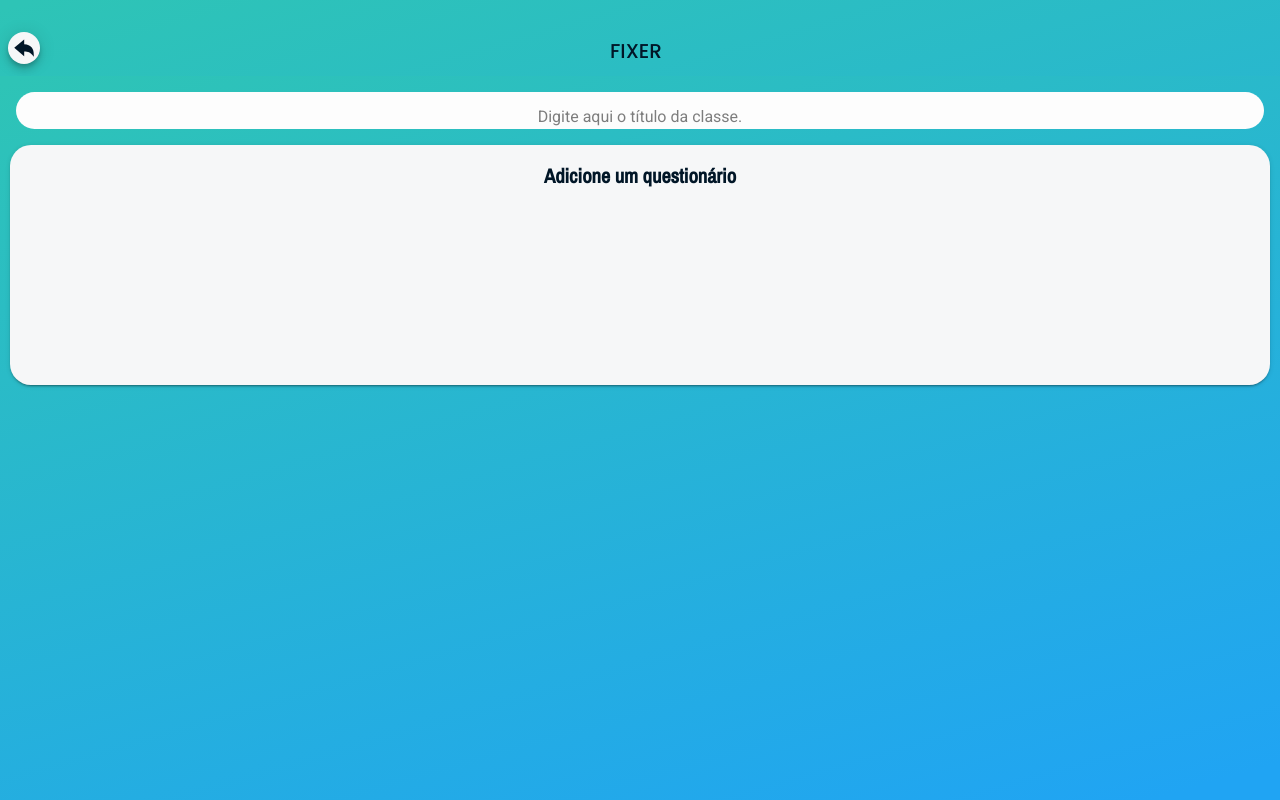
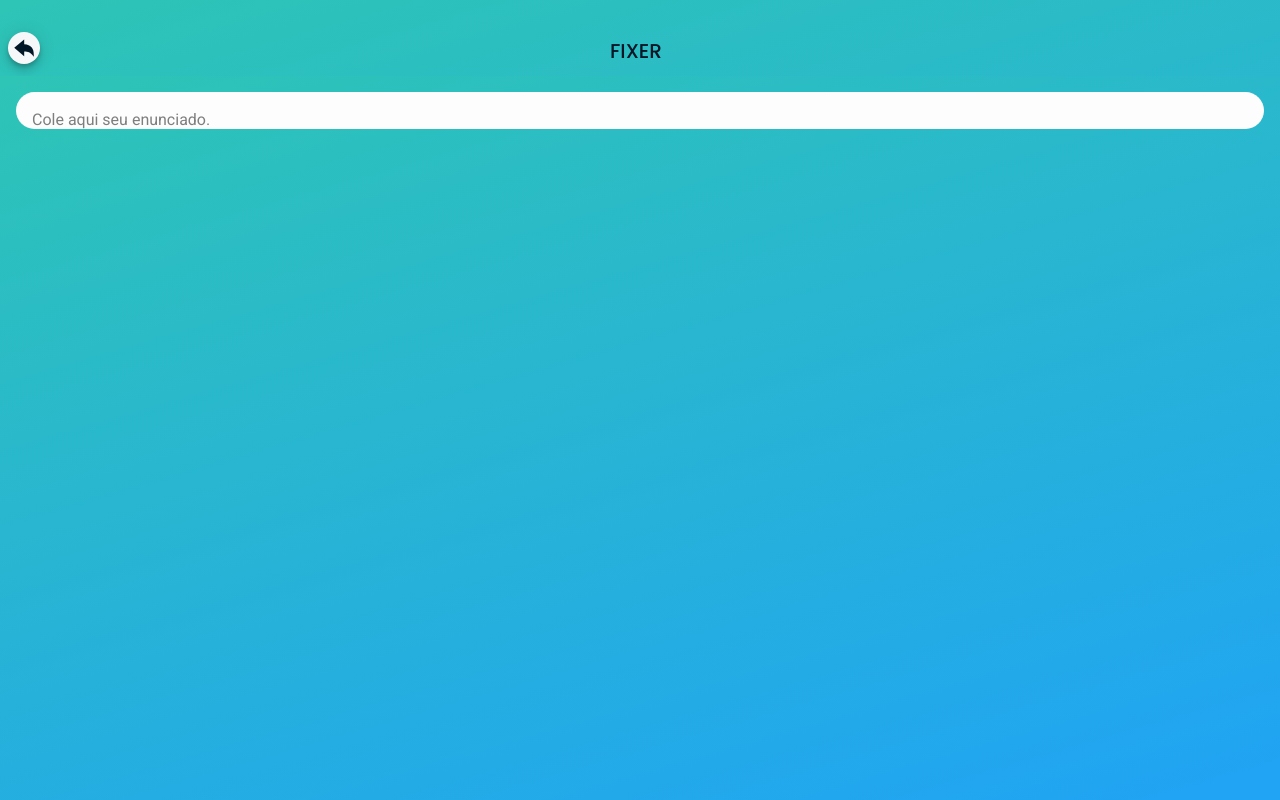
Before and after one commit to Lucasfield3/fixer-ionic-react, a React (Create React App) app: page /questaoAlternativa in a window 1280 px wide. Built offline with nearby package versions, Linux system fonts and the light colour scheme.

Commit message:
text area

```diff
--- a/src/pages/Flash-cards/Alternativa/questaoAlternativa.tsx
+++ b/src/pages/Flash-cards/Alternativa/questaoAlternativa.tsx
@@ -1,4 +1,4 @@
-import React from 'react';
+import React,{useState} from 'react';
 import {
     IonButton,
     IonPage,
@@ -10,7 +10,7 @@ import {
     IonMenuButton,
     IonToolbar,
     IonLabel,
-    IonContent, IonInput, IonItem, IonCard, IonCardContent, IonCol
+    IonContent, IonItem, IonInput, IonTextarea
 } from '@ionic/react'
 import { add, menuOutline, arrowUndoSharp, text } from 'ionicons/icons';
 import './style.css'
@@ -18,13 +18,11 @@ import { menuController } from '@ionic/core';
 import { useHistory } from 'react-router';
 
 
-const questaoAlternativa: React.FC = () => {
 
-    // eslint-disable-next-line react-hooks/rules-of-hooks
+const QuestaoAlternativa: React.FC = () => {
+
     const history = useHistory()
-    async function closeMenu() {
-        await menuController.close();
-    }
+    const [text, setText] = useState<string>('')
 
     return (
         <>
@@ -32,10 +30,10 @@ const questaoAlternativa: React.FC = () => {
                 <IonHeader className='custom-header'>
                     <IonToolbar>
                         <IonRow className='row-label'>
-                            <IonLabel className="label-menu-fixer-alternativa">FIXER</IonLabel>
+                            <IonLabel className="label-menu-fixer-dissertativa">FIXER</IonLabel>
                         </IonRow>
                         <IonFabButton
-                            onClick={() => {
+                            onClick={() =>{
                                 history.push('/Flash-cards')
                                 menuController.enable(true);
                             }}
@@ -54,30 +52,15 @@ const questaoAlternativa: React.FC = () => {
 
                 <IonContent>
 
-                    <IonItem className="item-input-alternativa">
-                        <IonInput type="text" className="input-alternativa" placeholder="Digite aqui o título da classe."></IonInput>
+                    <IonItem className="item-input-dissertativa">
+                        <IonTextarea placeholder="Cole aqui seu enunciado." value={text} onIonChange={e => setText(e.detail.value!)}></IonTextarea>
                     </IonItem>
 
-
-                    <IonCard id='init-card-alternativa' className='card-alternativa' color='light'>
-                        <IonCardContent>
-                            <IonRow className="row-alternativa">
-                                Adicione um questionário
-                            </IonRow>
-                        </IonCardContent>
-                    </IonCard >
-
-
-
-
                 </IonContent>
-
-
-
             </IonPage>
         </>
     );
 
 }
 
-export default questaoAlternativa;
+export default QuestaoAlternativa;
--- a/src/pages/Flash-cards/Dissertativa/questaoDisertativa.tsx
+++ b/src/pages/Flash-cards/Dissertativa/questaoDisertativa.tsx
@@ -1,4 +1,4 @@
-import React from 'react';
+import React,{useState} from 'react';
 import {
     IonButton,
     IonPage,
@@ -10,7 +10,7 @@ import {
     IonMenuButton,
     IonToolbar,
     IonLabel,
-    IonContent, IonItem, IonInput
+    IonContent, IonItem, IonInput, IonTextarea
 } from '@ionic/react'
 import { add, menuOutline, arrowUndoSharp, text } from 'ionicons/icons';
 import './style.css'
@@ -19,10 +19,10 @@ import { useHistory } from 'react-router';
 
 
 
-const questaoDissertativa: React.FC = () => {
+const QuestaoDissertativa: React.FC = () => {
 
-    // eslint-disable-next-line react-hooks/rules-of-hooks
     const history = useHistory()
+    const [text, setText] = useState<string>('')
 
     return (
         <>
@@ -53,7 +53,7 @@ const questaoDissertativa: React.FC = () => {
                 <IonContent>
 
                     <IonItem className="item-input-dissertativa">
-                        <IonInput type="text" className="input-dissertativa" placeholder="Digite aqui o título da classe."></IonInput>
+                        <IonTextarea placeholder="Cole aqui seu enunciado." value={text} onIonChange={e => setText(e.detail.value!)}></IonTextarea>
                     </IonItem>
 
                 </IonContent>
@@ -63,4 +63,4 @@ const questaoDissertativa: React.FC = () => {
 
 }
 
-export default questaoDissertativa;
+export default QuestaoDissertativa;
```
